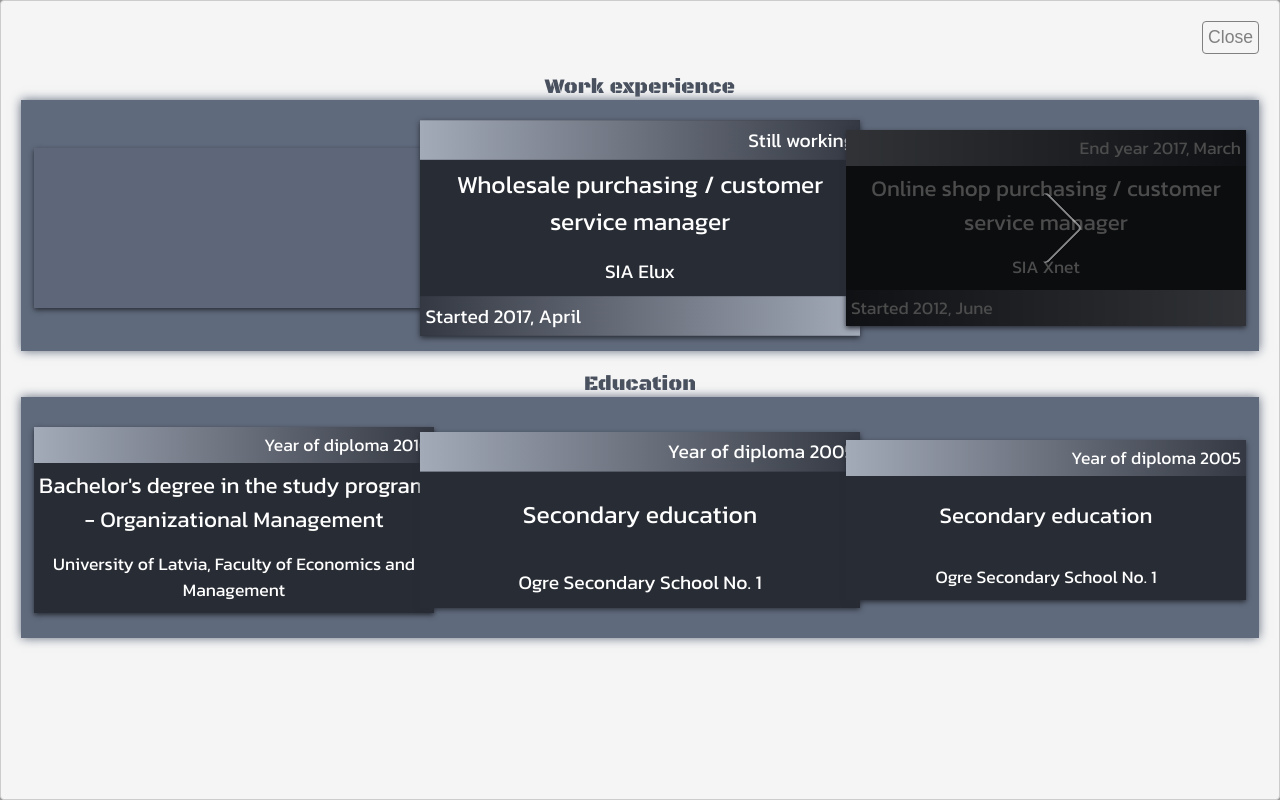
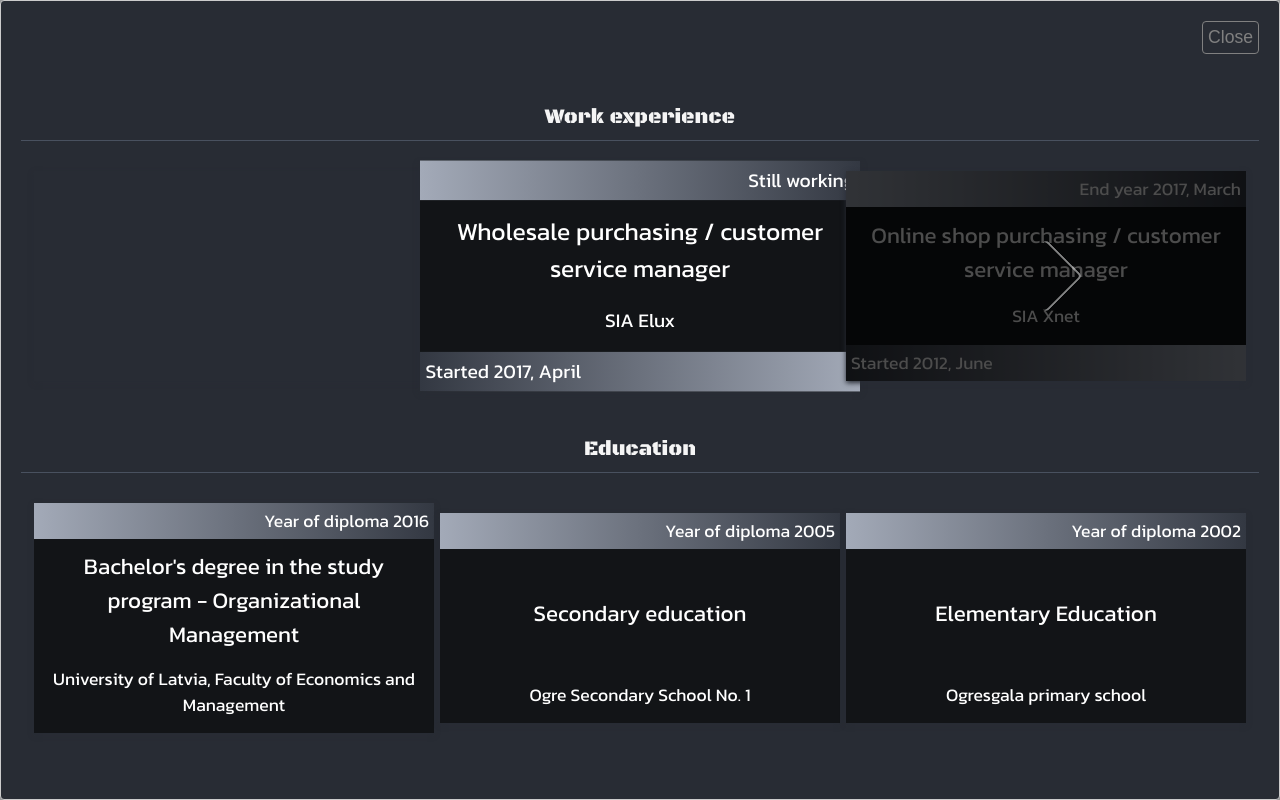
Before and after one commit to mart8ins/portfolio, a React (Create React App) app: page /home in a window 1280 px wide. Both pictures are taken after a click on the button "Work experience and education". Built offline with nearby package versions, Linux system fonts and the light colour scheme.

Commit message:
Finished work exp and education

```diff
--- a/src/components/modal-content/aboutExpEdu/aboutExpEdu.css
+++ b/src/components/modal-content/aboutExpEdu/aboutExpEdu.css
@@ -1,4 +1,5 @@
 .eduExp__container {
+  margin-top: 15px;
   display: -webkit-box;
   display: -ms-flexbox;
   display: flex;
@@ -33,7 +34,9 @@
   text-align: center;
   font-size: 1.3rem;
   font-family: "Black Ops One", cursive;
-  color: #49515f;
+  color: whitesmoke;
+  border-bottom: 1px solid #49515f;
+  padding: 10px;
 }
 
 .eduExp__container .work,
@@ -42,7 +45,10 @@
   min-height: -moz-fit-content;
   min-height: fit-content;
   padding: 10px;
-  background-color: #5f6a7c;
-  -webkit-box-shadow: 0 0 10px #5f6a7c;
-          box-shadow: 0 0 10px #5f6a7c;
 }
+
+@media screen and (min-width: 786px) {
+  .eduExp__container {
+    margin-top: 20px;
+  }
+}
--- a/src/components/modal-content/aboutExpEdu/aboutExpEdu.scss
+++ b/src/components/modal-content/aboutExpEdu/aboutExpEdu.scss
@@ -1,6 +1,7 @@
 @import "../../../styles/styles";
 
 .eduExp__container {
+    margin-top: 15px;
     @include flexColumn();
     @include fadeInStatic(2s);
     .eduExp__title {
@@ -8,16 +9,19 @@
         text-align: center;
         font-size: 1.3rem;
         font-family: "Black Ops One", cursive;
-        color: $secondary-background;
+        color: whitesmoke;
+        border-bottom: 1px solid $secondary-background;
+        padding: 10px;
     }
     .work,
     .education {
         min-height: fit-content;
         padding: 10px;
-        background-color: lighten($secondary-background, 10%);
-        box-shadow: 0 0 10px lighten($secondary-background, 10%);
     }
 }
 
 @media screen and (min-width: 786px) {
+    .eduExp__container {
+        margin-top: 20px;
+    }
 }
--- a/src/components/modal-content/aboutExpEdu/components/Education.jsx
+++ b/src/components/modal-content/aboutExpEdu/components/Education.jsx
@@ -17,7 +17,7 @@
             )}
 
             {data && (
-                <div className={`__data middle__card`}>
+                <div className={`__data`}>
                     <div className="top__">
                         {eng
                             ? `${data.data[1].eng.diploma.title} ${data.data[1].eng.diploma.year}`
@@ -32,11 +32,11 @@
                 <div className={`__data `}>
                     <div className="top__">
                         {eng
-                            ? `${data.data[1].eng.diploma.title} ${data.data[1].eng.diploma.year}`
-                            : `${data.data[1].lv.diploma.title} ${data.data[1].lv.diploma.year}`}
+                            ? `${data.data[2].eng.diploma.title} ${data.data[2].eng.diploma.year}`
+                            : `${data.data[2].lv.diploma.title} ${data.data[2].lv.diploma.year}`}
                     </div>
-                    <div className="mid__top">{eng ? `${data.data[1].eng.education}` : `${data.data[1].lv.education}}`}</div>
-                    <div className="mid__bottom">{eng ? `${data.data[1].eng.school}` : `${data.data[1].lv.school}`}</div>
+                    <div className="mid__top">{eng ? `${data.data[2].eng.education}` : `${data.data[2].lv.education}}`}</div>
+                    <div className="mid__bottom">{eng ? `${data.data[2].eng.school}` : `${data.data[2].lv.school}`}</div>
                 </div>
             )}
         </>
--- a/src/components/modal-content/aboutExpEdu/components/experience.css
+++ b/src/components/modal-content/aboutExpEdu/components/experience.css
@@ -22,11 +22,11 @@
   -webkit-box-pack: justify;
       -ms-flex-pack: justify;
           justify-content: space-between;
-  background-color: #282c34;
+  background-color: #121417;
   -webkit-box-shadow: 0 2px 5px #282c34;
           box-shadow: 0 2px 5px #282c34;
   width: 90%;
-  min-height: 160px;
+  min-height: 210px;
   margin: 15px auto;
   font-family: "Kanit", sans-serif;
 }
@@ -42,16 +42,17 @@
 
 .exp__container .__data .mid__top {
   text-align: center;
-  font-size: 1.3rem;
+  font-size: 1.4rem;
   color: white;
-  padding: 5px;
+  padding: 0 10px;
 }
 
 .exp__container .__data .mid__bottom {
   text-align: center;
-  font-size: 1rem;
+  font-size: 0.9rem;
   color: white;
-  padding: 10px;
+  padding: 0 10px;
+  margin-bottom: 10px;
 }
 
 .exp__container .__data .bottom__ {
@@ -60,10 +61,6 @@
   padding: 5px;
   color: white;
   font-size: 0.9rem;
-}
-
-.exp__container .non__active__background {
-  background-color: #5d6779;
 }
 
 .exp__container .card__on__top__active {
@@ -168,6 +165,10 @@
   cursor: pointer;
 }
 
+.exp__container .non__active__background {
+  background-color: transparent;
+}
+
 @media screen and (min-width: 786px) {
   .exp__container {
     -webkit-box-orient: horizontal;
@@ -191,9 +192,11 @@
   }
   .exp__container .__data .mid__top {
     font-size: 1.4rem;
+    padding: 10px;
   }
   .exp__container .__data .mid__bottom {
     font-size: 1.1rem;
+    padding: 5px 10px;
   }
   .exp__container .__data .bottom__ {
     font-size: 1.1rem;
--- a/src/components/modal-content/aboutExpEdu/components/experience.scss
+++ b/src/components/modal-content/aboutExpEdu/components/experience.scss
@@ -11,10 +11,10 @@
         display: flex;
         flex-direction: column;
         justify-content: space-between;
-        background-color: $main-background;
+        background-color: darken($main-background, 10%);
         box-shadow: 0 2px 5px $main-background;
         width: 90%;
-        min-height: 160px;
+        min-height: 210px;
         margin: 15px auto;
         font-family: "Kanit", sans-serif;
 
@@ -27,15 +27,16 @@
         }
         .mid__top {
             text-align: center;
-            font-size: 1.3rem;
+            font-size: 1.4rem;
             color: white;
-            padding: 5px;
+            padding: 0 10px;
         }
         .mid__bottom {
             text-align: center;
-            font-size: 1rem;
+            font-size: 0.9rem;
             color: white;
-            padding: 10px;
+            padding: 0 10px;
+            margin-bottom: 10px;
         }
 
         .bottom__ {
@@ -44,10 +45,6 @@
             color: white;
             font-size: 0.9rem;
         }
-    }
-
-    .non__active__background {
-        background-color: lighten($main-background, 24%);
     }
 
     .card__on__top__active {
@@ -74,6 +71,10 @@
             cursor: pointer;
         }
     }
+
+    .non__active__background {
+        background-color: transparent;
+    }
 }
 
 @media screen and (min-width: 786px) {
@@ -90,9 +91,11 @@
             }
             .mid__top {
                 font-size: 1.4rem;
+                padding: 10px;
             }
             .mid__bottom {
                 font-size: 1.1rem;
+                padding: 5px 10px;
             }
             .bottom__ {
                 font-size: 1.1rem;
--- a/src/context/AppContext.jsx
+++ b/src/context/AppContext.jsx
@@ -24,7 +24,7 @@
             });
         }
         if (modalSettings.type === "aboutExpEdu") {
-            setModalCustomStyle({});
+            setModalCustomStyle({ backgroundColor: "#282c34" });
         }
         if (modalSettings.type === "learnedTech") {
             setModalCustomStyle({ backgroundColor: "#282c34" });
```
